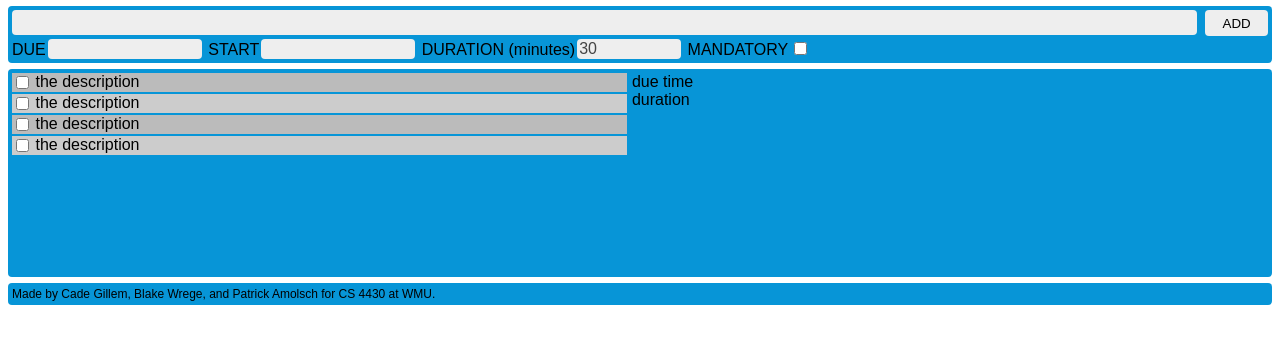
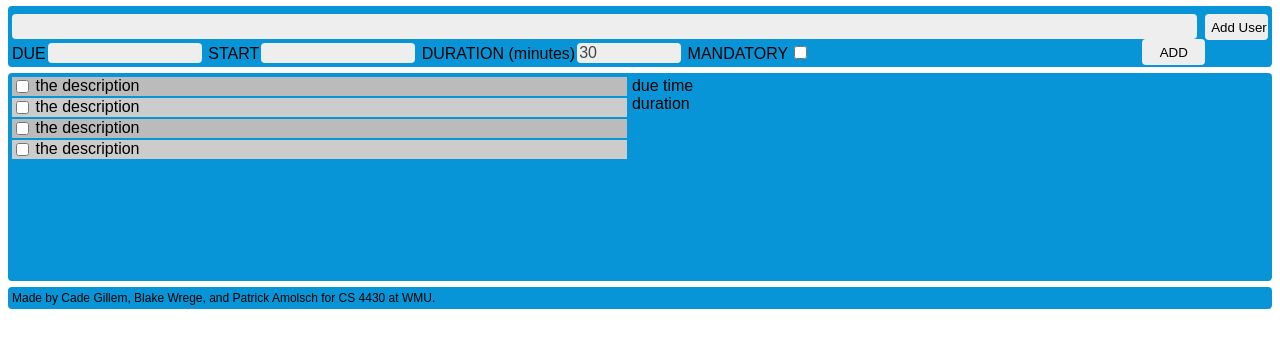
Before and after one commit to t4ls/todoapp, a PHP site: page / in a window 1280 px wide. Shown: the part 39-387 px from the top of the page. Run offline with PHP 8.4, Linux system fonts and the light colour scheme; some libraries are stand-ins or nearby versions.

Commit message:
Update editor.php

```diff
--- a/html/editor.php
+++ b/html/editor.php
@@ -1,4 +1,8 @@
 <div class="section" id="editor">
+    <form method="post" action="/newuser">
+	    <div class="form_row" id="adduser">
+	    	<input name="button_add_task" type="submit" value="Add User"/>
+    	</div>
     <form method="post" action="db/add_task.php">
 	    <div class="form_row" id="editor_description_row">
 	    	<input name="input_task_description" type="text"/>
```
